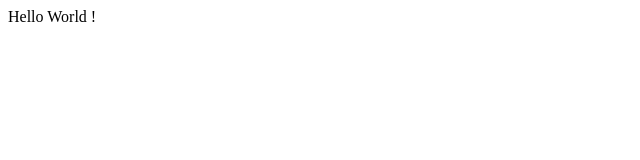
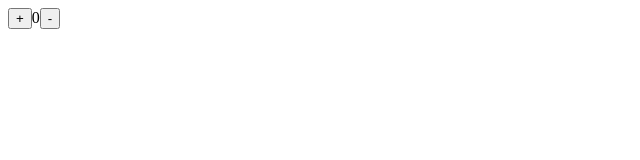
Before and after one commit to deep-coder1/React-JS-30-Project, a React (Create React App) app: page / in a window 1280 px wide. Shown: the top 160 px of the page, without its empty margins (0-640 px from the left). Built offline with nearby package versions, Linux system fonts and the light colour scheme.

Commit message:
Build a counter application with increment and decrement buttons

```diff
--- a/src/App.js
+++ b/src/App.js
@@ -25,12 +25,14 @@
 // export default App;
 
 import React from 'react'
-import One from './One'
+// import One from './One'
+import Two from './Two'
 
 export default function App() {
   return (
     <div>
-      <One />
+      {/* <One /> */}
+      <Two />
     </div>
   )
 }
--- /dev/null
+++ b/src/Two.js
@@ -0,0 +1,13 @@
+import React, { useState } from "react";
+
+export default function Two() {
+    const [count, setCount] = useState(0);
+
+  return (
+    <div>
+      <button onClick={()=>setCount(count+1)}>+</button>
+      <span>{count}</span>
+      <button onClick={()=>setCount(count-1)}>-</button>
+    </div>
+  );
+}
```
Also changed, not shown: 1 other file (tests, documents, lock files or other folders).
